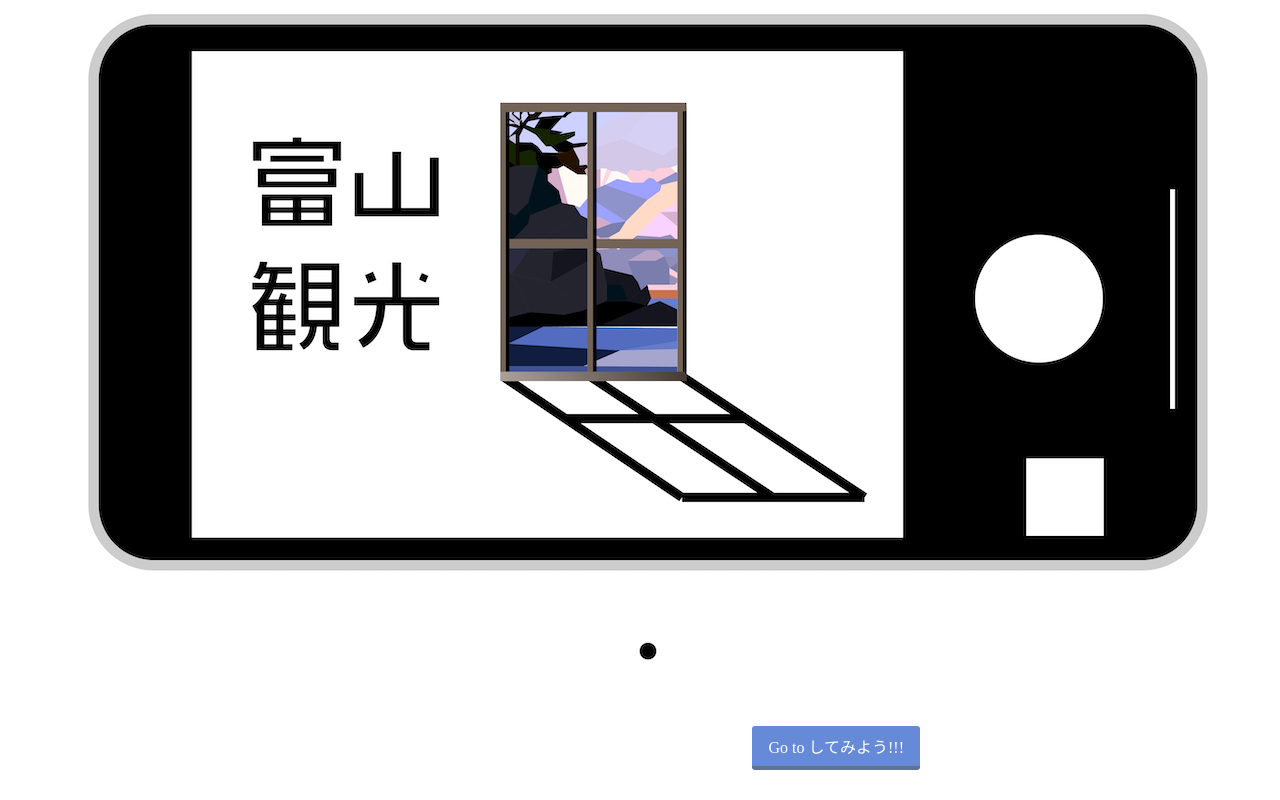
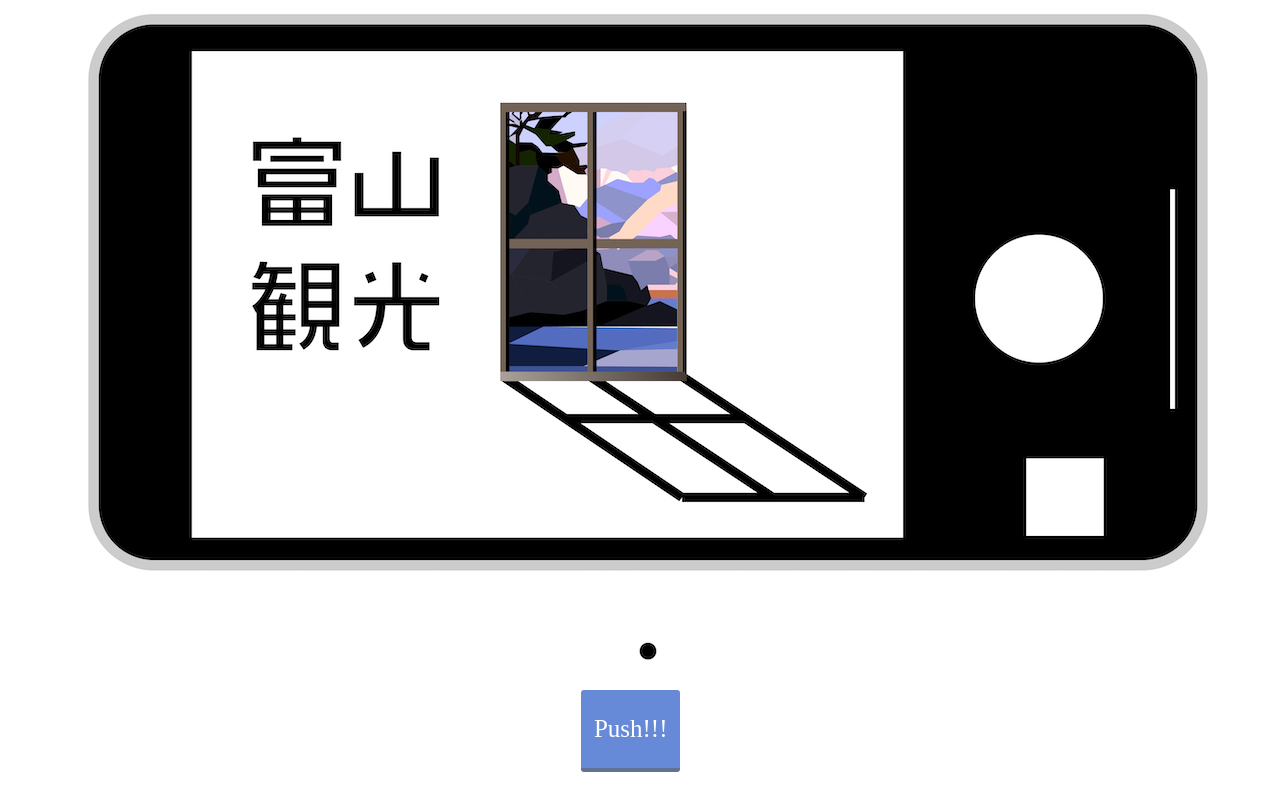
Before and after one commit to inovange/Big-Pad-01, a plain HTML site: page kankou/kankou---.html in a window 1280 px wide. Drawn offline with Linux system fonts and the light colour scheme.

Commit message:
観光最終

```diff
--- a/kankou/kankou---.html
+++ b/kankou/kankou---.html
@@ -8,7 +8,7 @@
 <div class="relative">
     <div class="yabai">
         <div class="btn-square-shadow" onClick="myRndLink()" id="botan">
-            Go to してみよう!!!
+            Push!!!
         </div>
     </div>
 
--- a/kankou/umiyama.css
+++ b/kankou/umiyama.css
@@ -9,15 +9,16 @@
 
 .btn-square-shadow {
     display: inline-block;
-    padding: 0.5em 1em;
+    padding: 1em 0.5em;
     text-decoration: none;
     background: #668ad8; /*ボタン色*/
     color: #FFF;
     border-bottom: solid 4px #627295;
     border-radius: 3px;
     position: absolute;
-    right: 360px;
-    bottom: 30px;
+    right: 600px;
+    bottom: 28px;
+    font-size: 25px;
 }
 
 .btn-square-shadow:active {
```
Also changed, not shown: osake/yopparai.html (+1 -1 lines).
